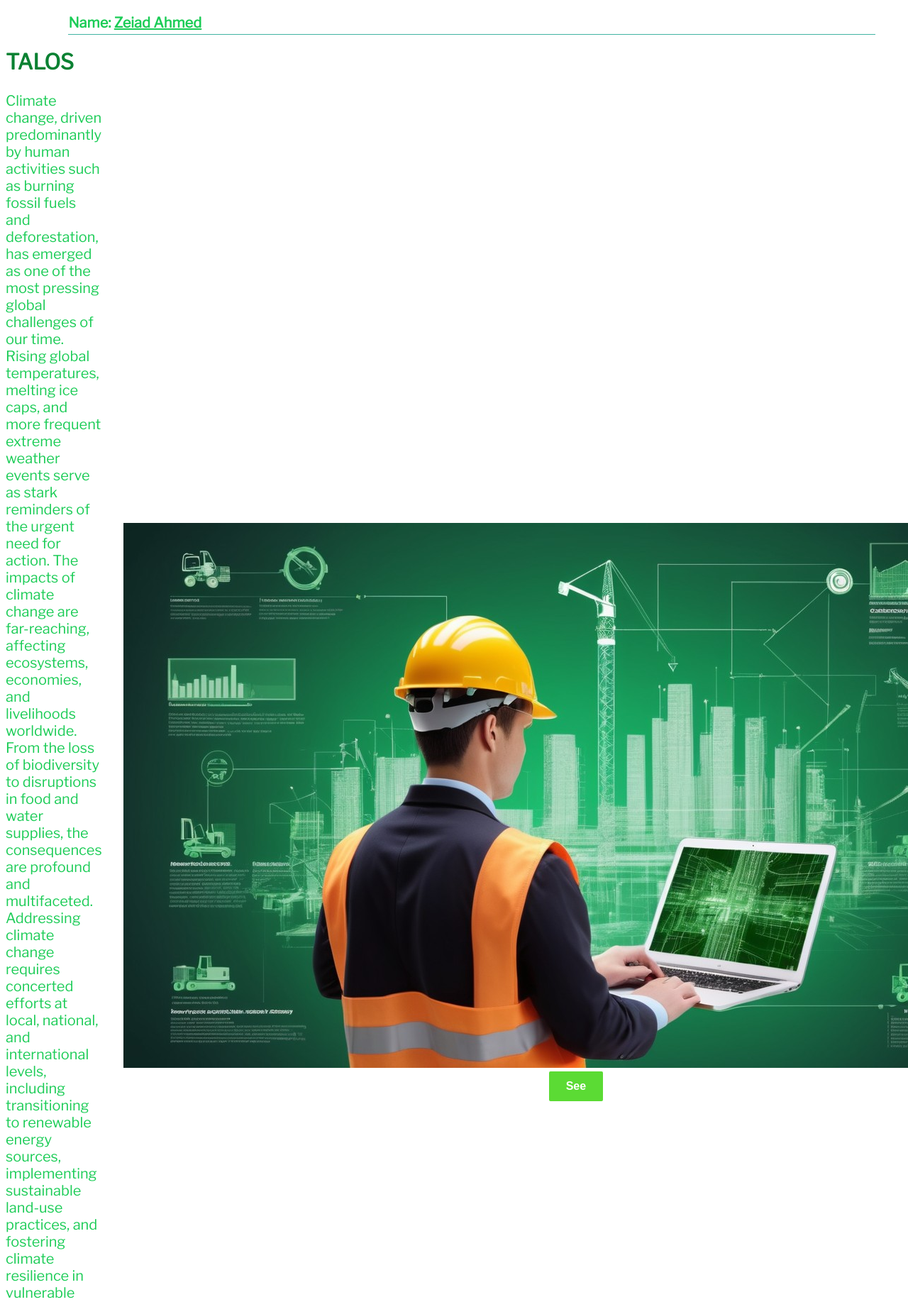
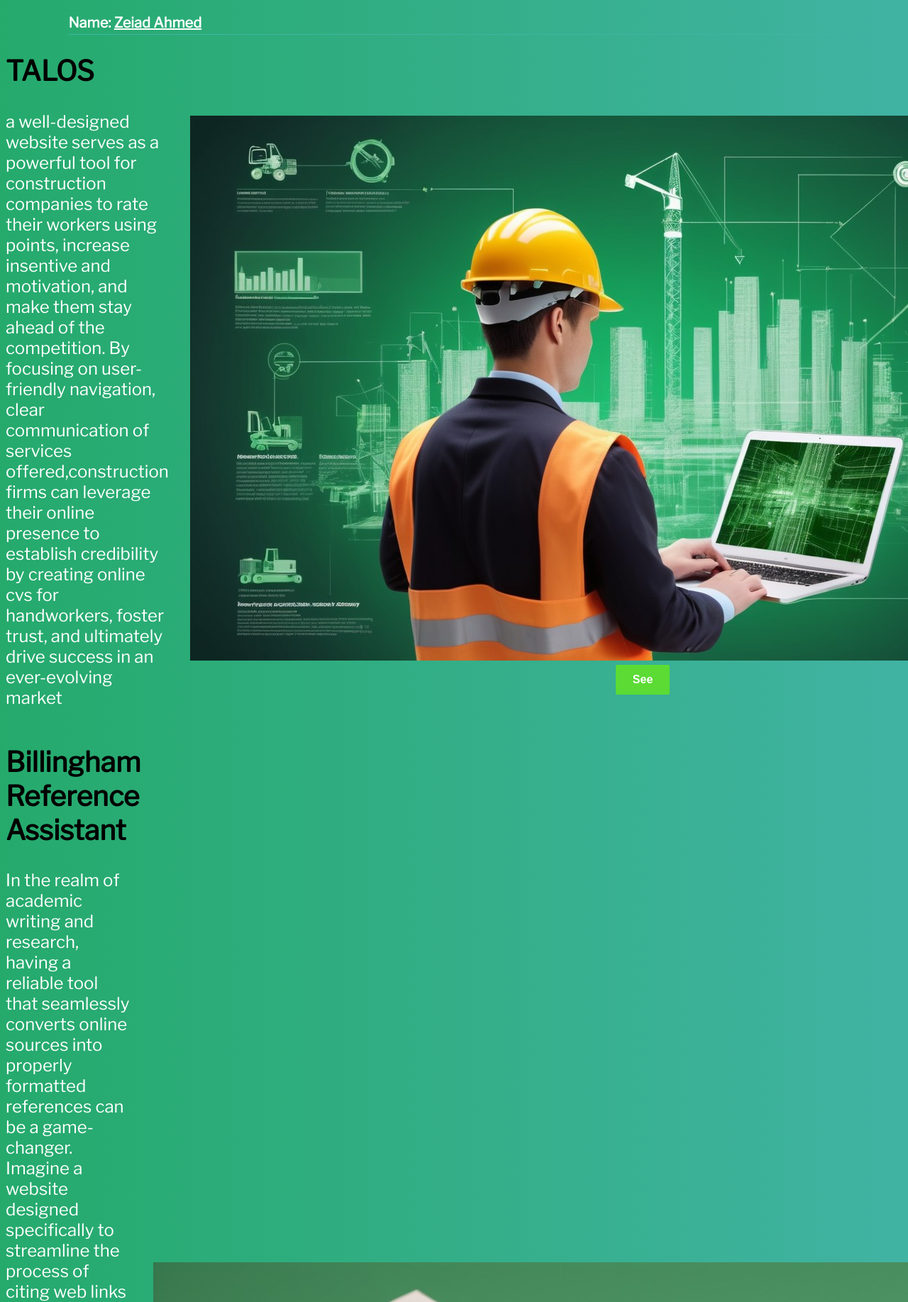
Before and after one commit to Feshtik/PersonalWebsite, a Django app: page / in a window 1280 px wide; the page is wider, and only the part inside the window is pictured. Shown: the top 1835 px of that part at 71% size. Run offline with Django 3.2, Linux system fonts and the light colour scheme.

Commit message:
update3
update 3

```diff
--- a/static/css/homepage.css
+++ b/static/css/homepage.css
@@ -3,11 +3,15 @@
 body {
     font-family: 'Libre Franklin', sans-serif;
     height: 100vh;
+    background-image: linear-gradient(to right, #25aa6c, #41B3A3);
+    -webkit-font-smoothing: antialiased;
+    -moz-osx-font-smoothing: grayscale;
+
 }
 
 .column1,
 .column2 {
-    font-size: 20px;
+    font-size: 24px;
     display: flex;
     align-items: center;
 }
@@ -15,13 +19,14 @@ body {
 
 .column1 header,
 .column2 header {
+    font-size: 26px;
     margin-bottom:20px;
-    color: #0a8132;
+    color: #000000;
 }
 
 .column1 .description p,
 .column2 .description p{
-    color: #1bcc56;
+    color: #ffffff;
     margin-bottom: 20px;
     margin-right: 30px; /* Add space to the right of the paragraph */
     max-width: 100%;
@@ -65,7 +70,7 @@ h1 {
     width: 90%;
     position: relative; /* Position the h1 element absolutely */
     left: 2%; /* Move the h1 element to the middle horizontally */
-    color: #1bcc56;
+    color: #ffffff;
     font-size: 20px;
 }
 h1::after {
@@ -90,9 +95,8 @@ h1::after {
     margin-top: 20px; /* Add some space between the content and the footer */
     background-image: linear-gradient(to right, #25aa6c, #41B3A3);
     display: flex; /* Display the children of the footer in a row */
-    justify-content: center; /* Center the content horizontally */
+    justify-content: space-around; /* Center the content horizontally and add space between the elements */
     align-items: center; /* Center the content vertically */
-    justify-content: space-around; /* Add space between the elements */
     border-top: 3px solid #25aa6c; /* Add a 1px solid white border on top */
 
 }
--- a/templates/homepage.html
+++ b/templates/homepage.html
@@ -17,7 +17,7 @@
                     <h2>TALOS</h2>
                 </header>
                 <div class="content">
-                    <p>Climate change, driven predominantly by human activities such as burning fossil fuels and deforestation, has emerged as one of the most pressing global challenges of our time. Rising global temperatures, melting ice caps, and more frequent extreme weather events serve as stark reminders of the urgent need for action. The impacts of climate change are far-reaching, affecting ecosystems, economies, and livelihoods worldwide. From the loss of biodiversity to disruptions in food and water supplies, the consequences are profound and multifaceted. Addressing climate change requires concerted efforts at local, national, and international levels, including transitioning to renewable energy sources, implementing sustainable land-use practices, and fostering climate resilience in vulnerable communities. While the task ahead is daunting, collective action and innovative solutions offer hope for a sustainable future for generations to come..</p>
+                    <p>a well-designed website serves as a powerful tool for construction companies to rate their workers using points, increase insentive and motivation, and make them stay ahead of the competition. By focusing on user-friendly navigation, clear communication of services offered,construction firms can leverage their online presence to establish credibility by creating online cvs for handworkers, foster trust, and ultimately drive success in an ever-evolving market</p>
                 </div>
             </div>
             <div class="imagecontainer">
@@ -37,7 +37,7 @@
                 <h2>Billingham Reference Assistant</h2>
             </header>
             <div class="content">
-                <p>Climate change, driven predominantly by human activities such as burning fossil fuels and deforestation, has emerged as one of the most pressing global challenges of our time. Rising global temperatures, melting ice caps, and more frequent extreme weather events serve as stark reminders of the urgent need for action. The impacts of climate change are far-reaching, affecting ecosystems, economies, and livelihoods worldwide. From the loss of biodiversity to disruptions in food and water supplies, the consequences are profound and multifaceted. Addressing climate change requires concerted efforts at local, national, and international levels, including transitioning to renewable energy sources, implementing sustainable land-use practices, and fostering climate resilience in vulnerable communities. While the task ahead is daunting, collective action and innovative solutions offer hope for a sustainable future for generations to come..</p>
+                <p>In the realm of academic writing and research, having a reliable tool that seamlessly converts online sources into properly formatted references can be a game-changer. Imagine a website designed specifically to streamline the process of citing web links in the Billingham reference style, a widely recognized format in scholarly circles. With this innovative platform, users can simply input a URL, and the website intelligently generates a citation in accordance with the Billingham style guidelines. Whether it's a journal article, a blog post, or a webpage, this tool ensures accuracy and consistency in referencing, saving researchers valuable time and effort. By offering a convenient solution for citing digital resources, the website empowers writers and students to produce polished documents with ease, enhancing the quality and professionalism of their work</p>
             </div>
             </div>
             <div class="imagecontainer">
```
